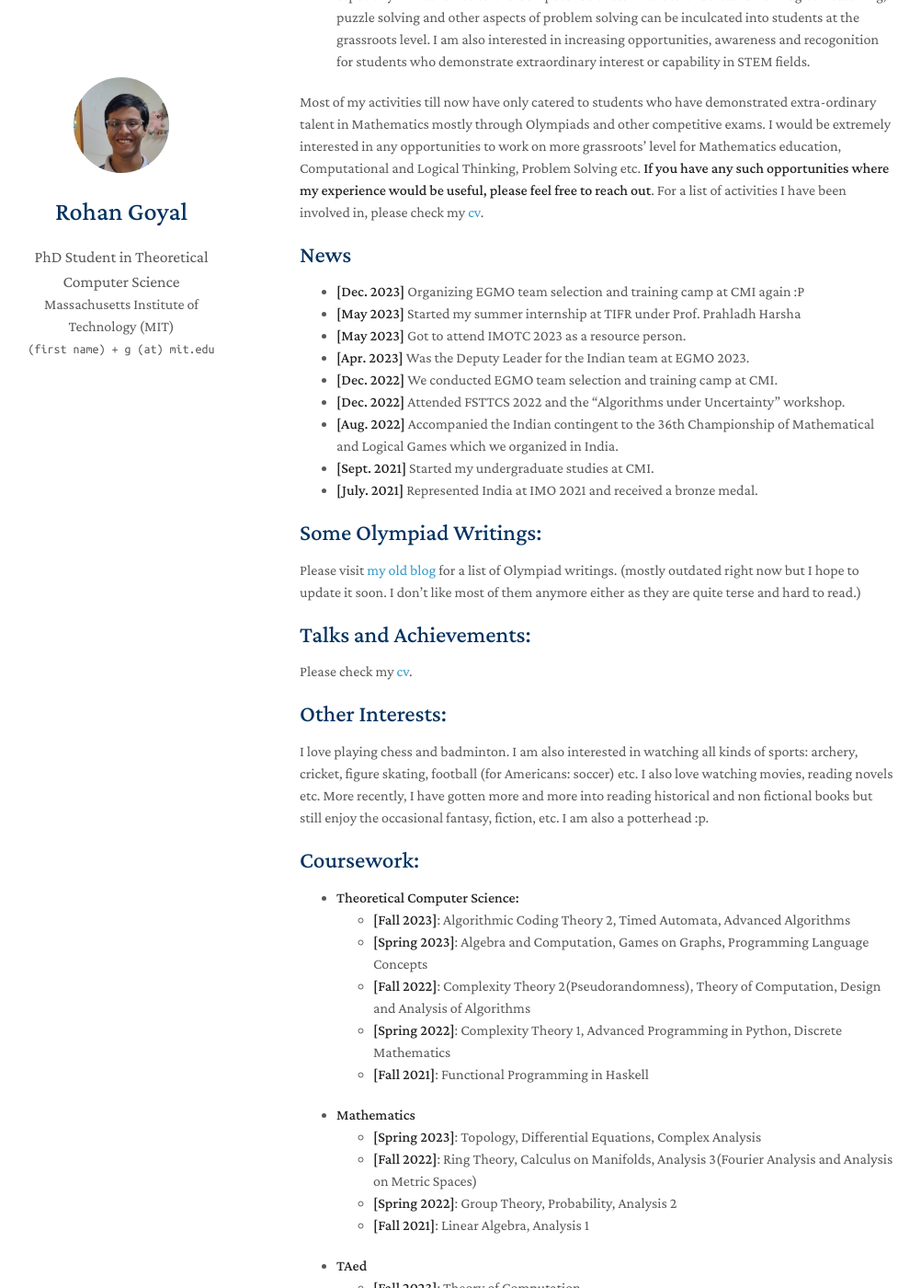
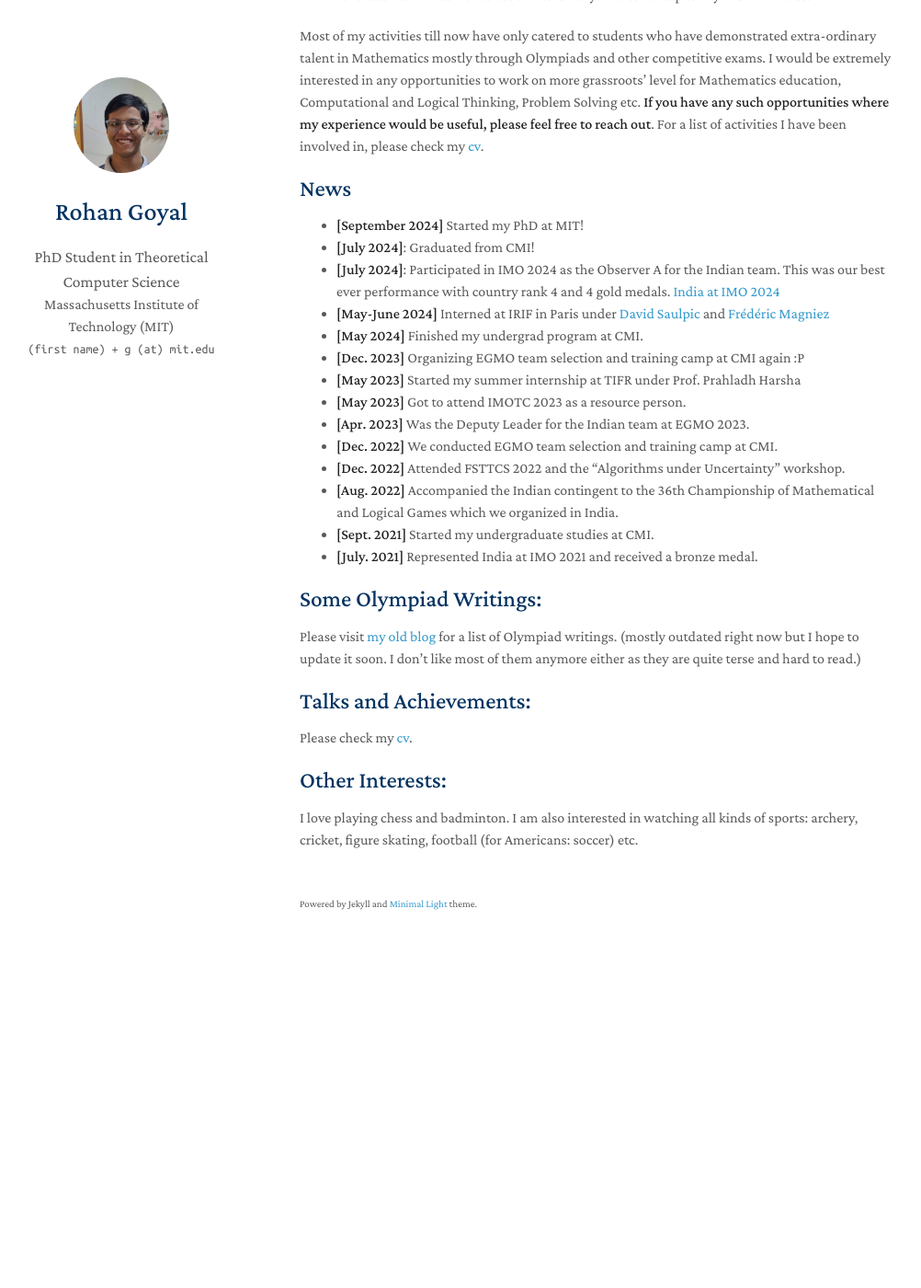
Before and after one commit to goyal-rohan/goyal-rohan.github.io, a Jekyll site: the page built from index.md, in a window 1280 px wide and 1400 px high, scrolled down 834 px. Shown: the whole window at 92% size, without its empty margins (144-1146 px from the left). Built offline with Jekyll 4.4.1, drawn with Linux system fonts in a browser that asks for light colours; nearby versions of some CDN libraries; a style sheet for code colours, icons or effects is not loaded; our own code applies the rules of GitHub Pages for plain Markdown files; after the commit the page ends 1897 px from its top, so only the background shows below that; some of the changed text lies outside the part shown.

Commit message:
slight updates

```diff
--- a/index.md
+++ b/index.md
@@ -23,7 +23,7 @@ Before this, I did my BSc.(Hons) from Chennai Mathematical Institute. During my
 
 ## Olympiad and Outreach
 
-- **Indian Mathematical Olympiads:**  I am currently also quite involved with Mathematical Olympiads in India. I help with team training for IMO and EGMO, problem selection, problem proposing and organizing selection camps from the national stage. I was also fortunate to be the deputy leader for our team at [EGMO 2023](https://www.egmo.org/egmos/egmo12/countries/country35/). If you wish to help or support the EGMO program in India, proposing or teaching, please feel free to reach out! I also particpated in Mathematical Olympiads as a student and represented India at the IMO in 2021. I am now enjoying the other side of activities and not having to stress about exams :D
+- **Indian Mathematical Olympiads:**  I am currently also quite involved with Mathematical Olympiads in India. I help with team training for IMO and EGMO, problem selection, problem proposing and organizing selection camps from the national stage. If you wish to help or support the EGMO program in India, proposing or teaching, please feel free to reach out!
 
 - **Outreach:**  I am also interested in understanding and improving school education in India especially in Mathematics and Computer Science. I want to understand how logical reasoning, puzzle solving and other aspects of problem solving can be inculcated into students at the grassroots level. I am also interested in increasing opportunities, awareness and recogonition for students who demonstrate extraordinary interest or capability in STEM fields.
 
@@ -31,6 +31,11 @@ Most of my activities till now have only catered to students who have demonstrat
 
 ## News
 
+- **[September 2024]** Started my PhD at MIT!
+- **[July 2024]**: Graduated from CMI!
+- **[July 2024]**: Participated in IMO 2024 as the Observer A for the Indian team. This was our best ever performance with country rank 4 and 4 gold medals. [India at IMO 2024](https://www.imo-official.org/team_r.aspx?code=IND&year=2024)
+- **[May-June 2024]** Interned at IRIF in Paris under [David Saulpic](https://www.normalesup.org/~saulpic/) and [Frédéric Magniez](https://irif.fr/~magniez/)
+- **[May 2024]** Finished my undergrad program at CMI.
 - **[Dec. 2023]** Organizing EGMO team selection and training camp at CMI again :P
 - **[May 2023]** Started my summer internship at TIFR under Prof. Prahladh Harsha
 - **[May 2023]** Got to attend IMOTC 2023 as a resource person.
@@ -50,25 +55,4 @@ Please visit [my old blog](https://rgtdfg.blogspot.com/p/handouts.html) for a li
 Please check my [cv](assets/files/rohan-cv.pdf).
 
 ## Other Interests:
-I love playing chess and badminton. I am also interested in watching all kinds of sports: archery, cricket, figure skating, football (for Americans: soccer) etc. I also love watching movies, reading novels etc. More recently, I have gotten more and more into reading historical and non fictional books but still enjoy the occasional fantasy, fiction, etc. I am also a potterhead :p.
-
-## Coursework:
-- **Theoretical Computer Science:**
-    * **[Fall 2023]**: Algorithmic Coding Theory 2, Timed Automata, Advanced Algorithms
-    * **[Spring 2023]**: Algebra and Computation, Games on Graphs, Programming Language Concepts
-    * **[Fall 2022]**: Complexity Theory 2(Pseudorandomness), Theory of Computation, Design and Analysis of Algorithms
-    * **[Spring 2022]**: Complexity Theory 1, Advanced Programming in Python, Discrete Mathematics
-    * **[Fall 2021]**: Functional Programming in Haskell
-
-- **Mathematics**
-    * **[Spring 2023]**: Topology, Differential Equations, Complex Analysis
-    * **[Fall 2022]**: Ring Theory, Calculus on Manifolds, Analysis 3(Fourier Analysis and Analysis on Metric Spaces)
-    * **[Spring 2022]**: Group Theory, Probability, Analysis 2
-    * **[Fall 2021]**: Linear Algebra, Analysis 1
-
-- **TAed**
-    * **[Fall 2023]**: Theory of Computation
-    * **[Spring 2022]**: Complexity Theory 1, Discrete Mathematics
-
-- **Other Courses**:
-    * German 1 (Fall 2023), English (Fall 2021), Classical Mechanics (Fall 2021)
+I love playing chess and badminton. I am also interested in watching all kinds of sports: archery, cricket, figure skating, football (for Americans: soccer) etc.
```
Also changed, not shown: other parts of index.md (+1 -1 lines).
